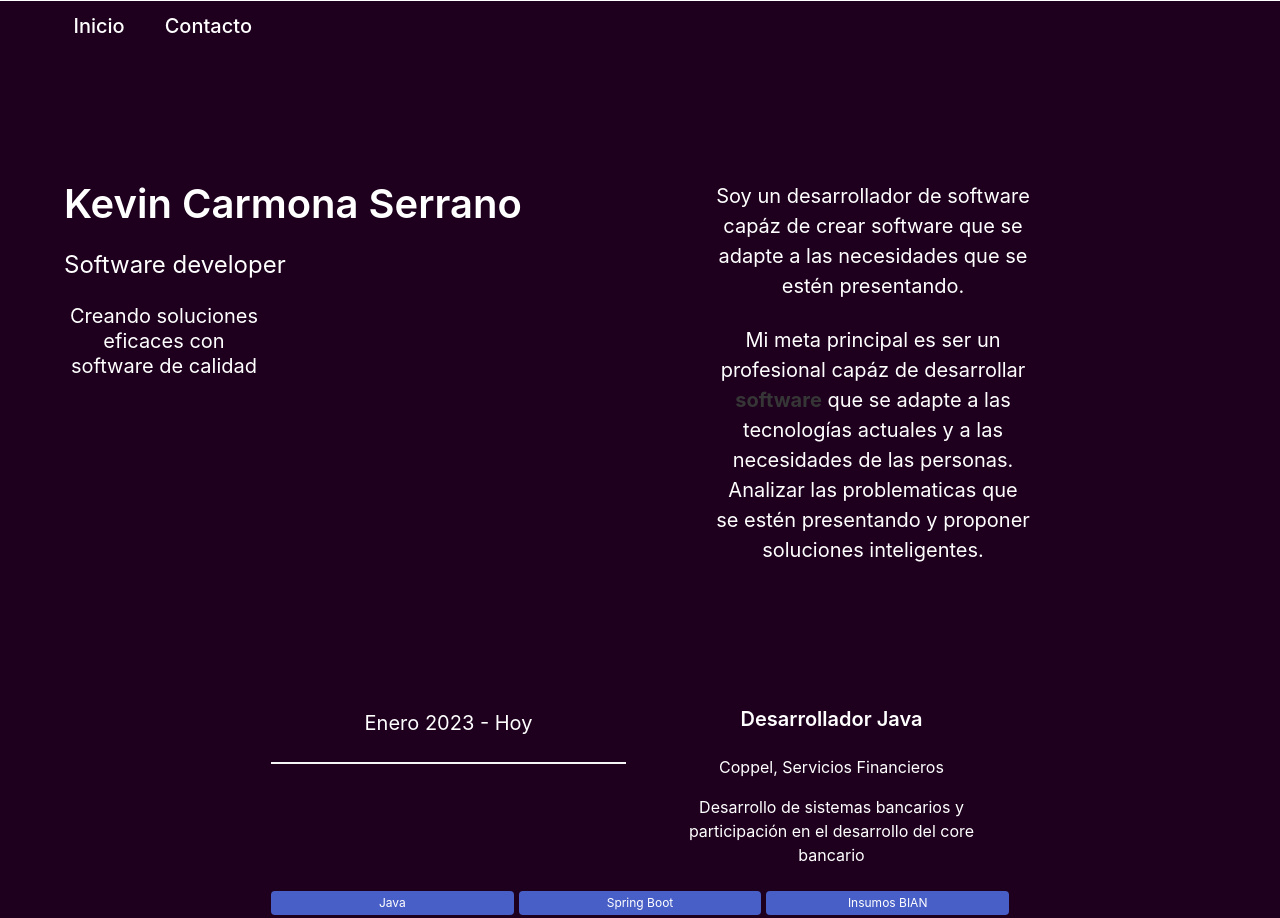
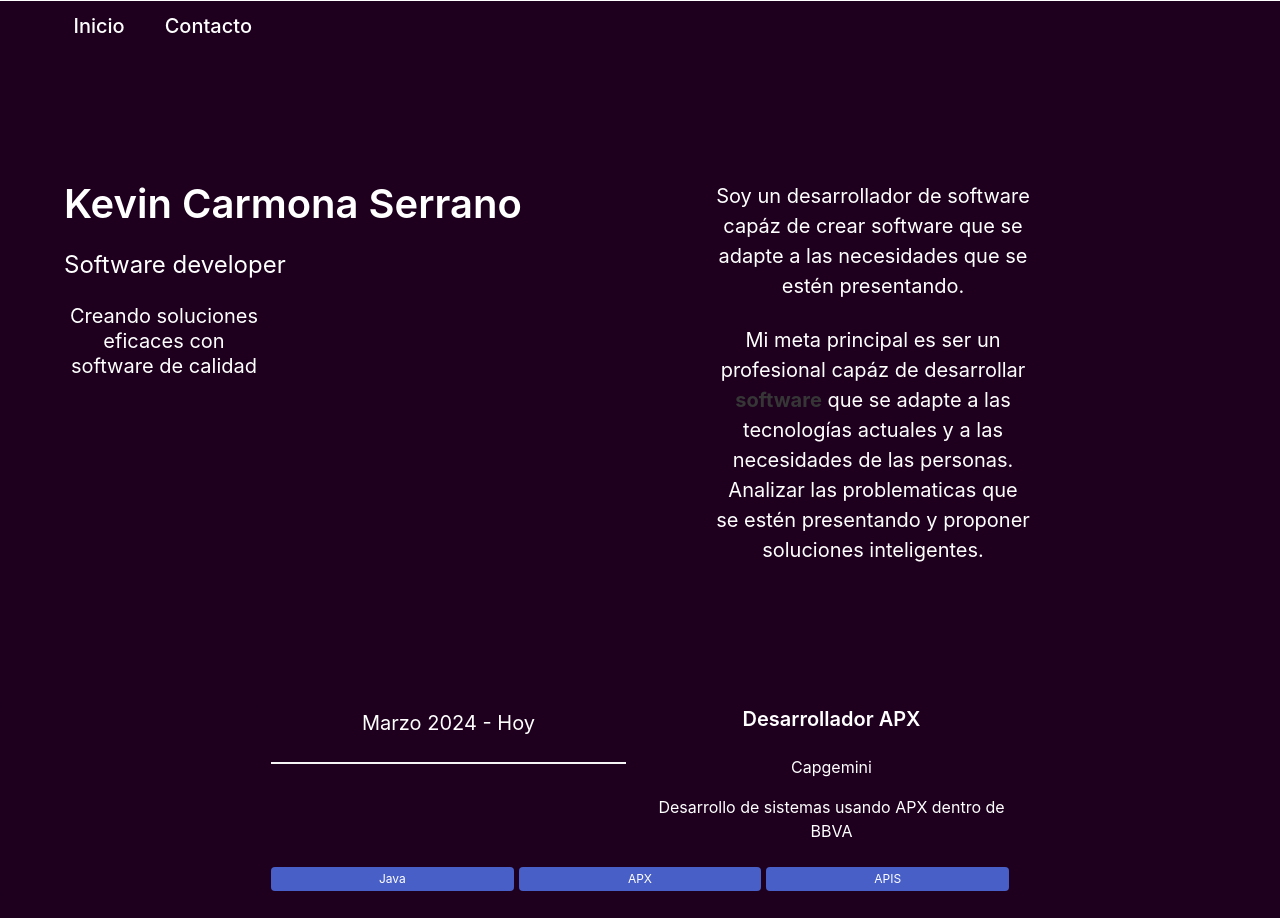
Before and after one commit to KevinCarm/portfolio, a React (Vite) app: page / in a window 1280 px wide. Shown: the top 918 px of the page. Built offline with nearby package versions, Linux system fonts and the light colour scheme.

Commit message:
Se agrega nueva informacion en el apartado experiencia

```diff
--- a/src/components/Experience/data.js
+++ b/src/components/Experience/data.js
@@ -1,8 +1,16 @@
 const list = [
+    {
+        title: "Desarrollador APX",
+        where: "Capgemini",
+        when: "Marzo 2024 - Hoy",
+        description:
+            "Desarrollo de sistemas usando APX dentro de BBVA",
+        skills: ["Java", "APX", "APIS"],
+    },
     {
         title: "Desarrollador Java",
         where: "Coppel, Servicios Financieros",
-        when: "Enero 2023 - Hoy",
+        when: "Enero 2023 - Marzo 2024",
         description:
             "Desarrollo de sistemas bancarios y participación en el desarrollo del core bancario",
         skills: ["Java", "Spring Boot", "Insumos BIAN", "Servicios web"],
```
